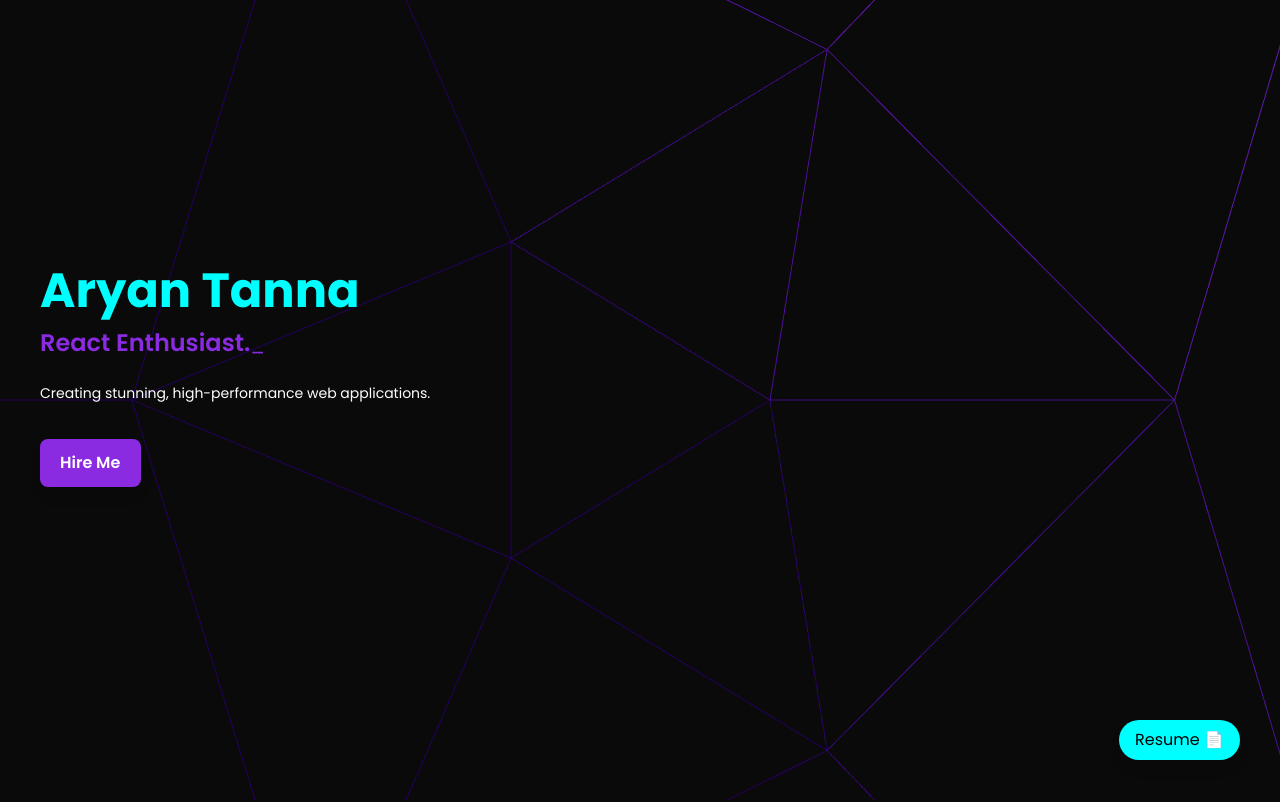
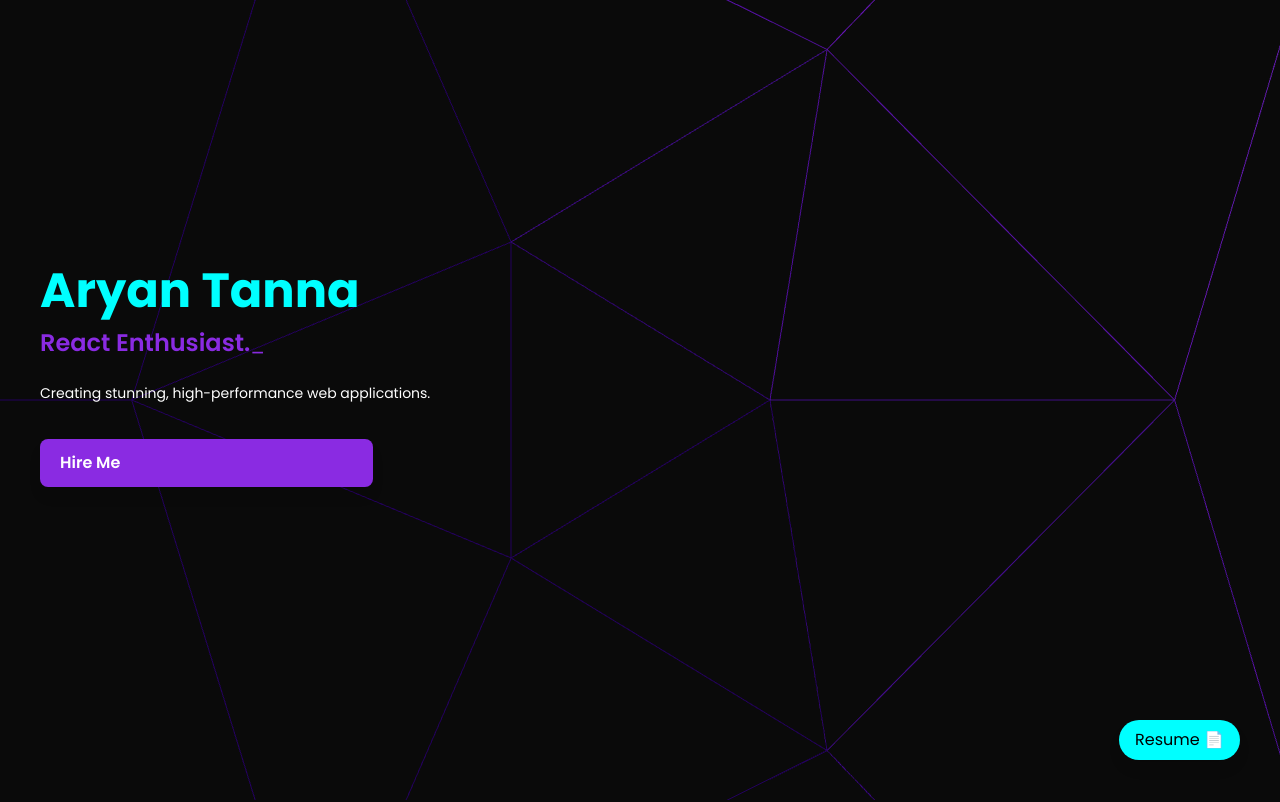
Before and after one commit to levi2104/my-portfolio, a React (Vite) app: page / in a window 1280 px wide. Shown: the top 802 px of the page. Built offline with nearby package versions, Linux system fonts and the light colour scheme; a web font is replaced by a local one.

Commit message:
Update Hero.jsx

```diff
--- a/src/Pages/Hero.jsx
+++ b/src/Pages/Hero.jsx
@@ -33,6 +33,7 @@ const Hero = () => {
         transition={{ duration: 1 }}
         className="text-center md:text-left md:absolute md:left-10 md:top-1/3 z-10"
       >
+        <div className="w-screen h-screen">
           <h1 className="text-4xl md:text-5xl font-bold text-neonBlue">
             Aryan Tanna
           </h1>
@@ -55,6 +56,7 @@ const Hero = () => {
               </span>
             </Link>
           </motion.div>
+        </div>
       </motion.div>
 
       {/* 3D Model */}
```
Lines whose indentation alone changed are shown as unchanged.
